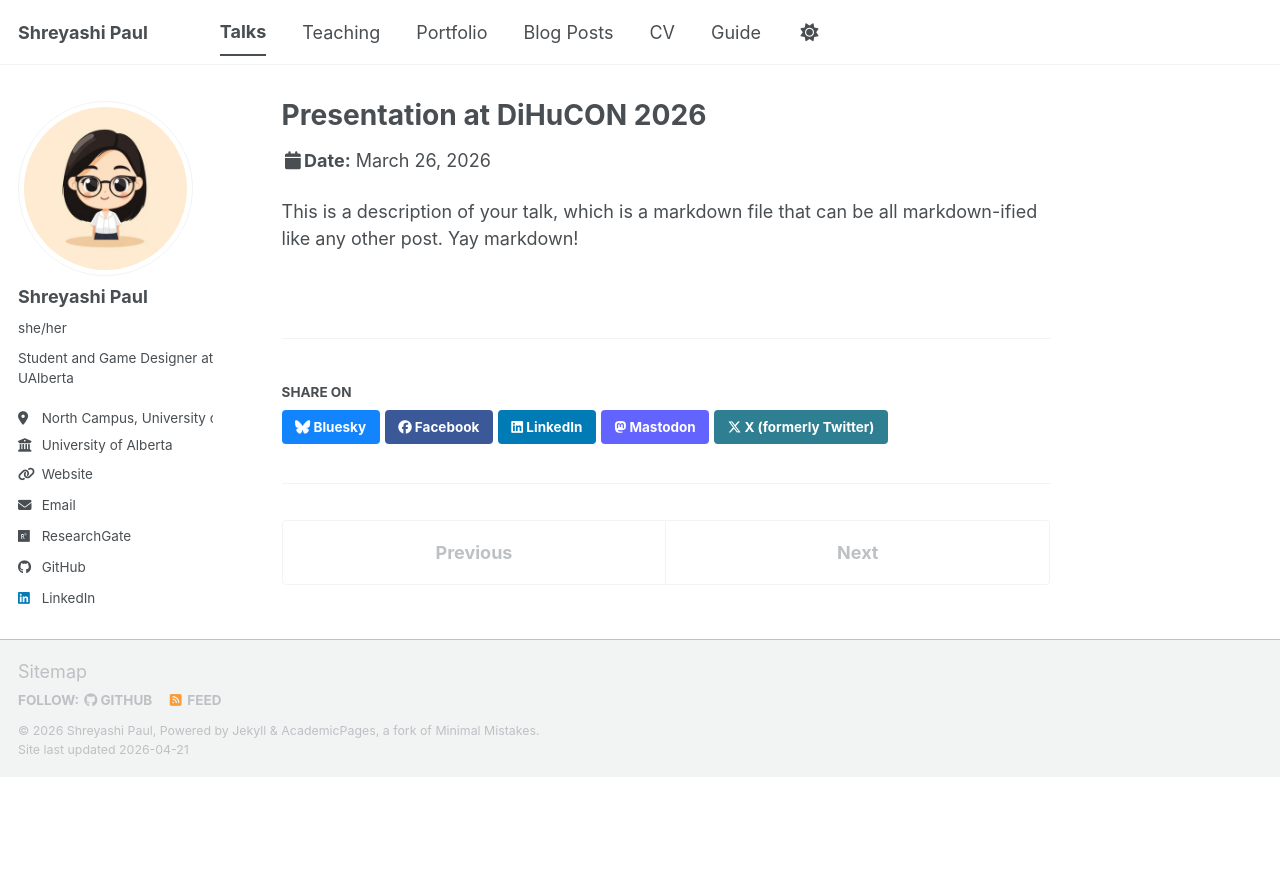
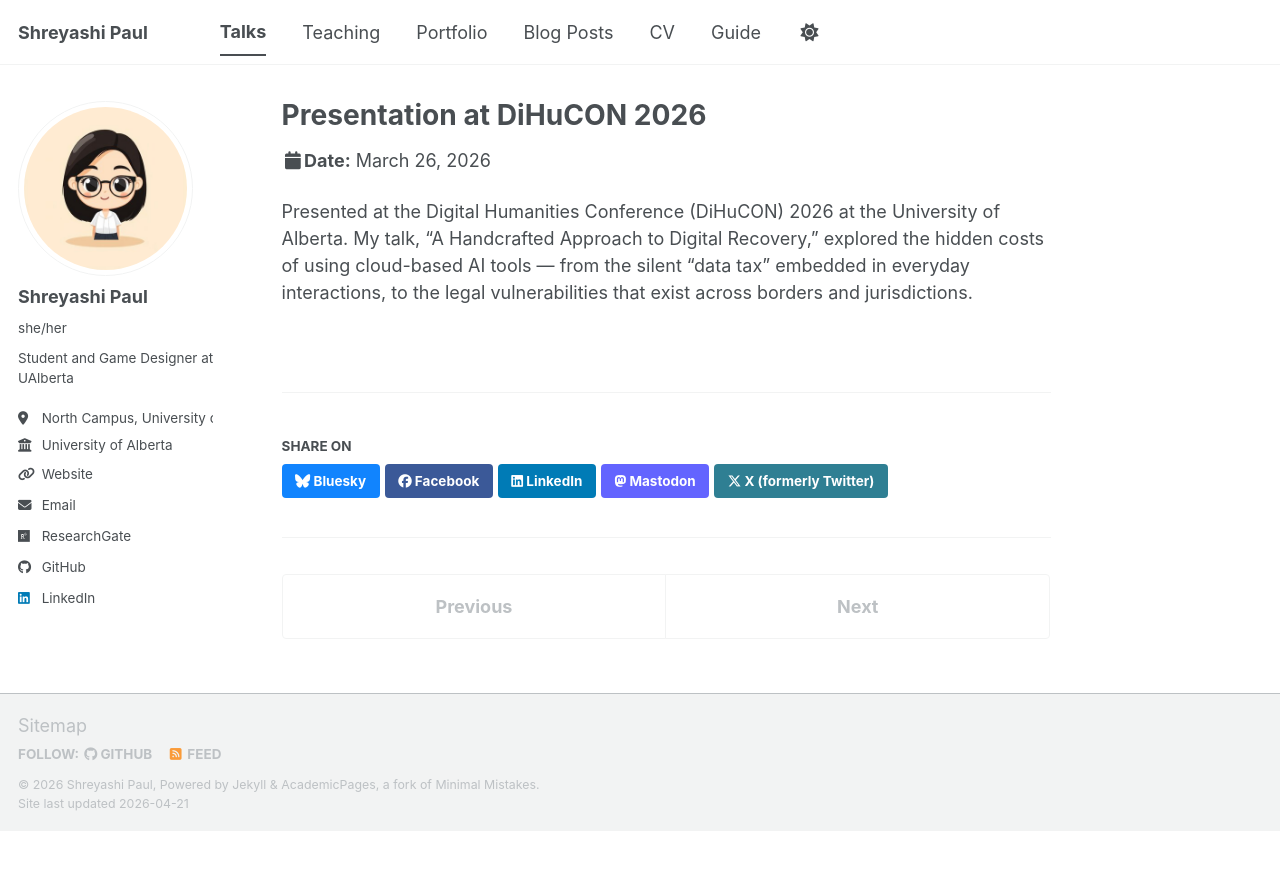
Before and after one commit to s-pl70/me, a Jekyll site: the page built from _talks/2012-03-01-talk-1.md, in a window 1280 px wide. Shown: the top 870 px of the page. Built offline with Jekyll 4.4.1, drawn with Linux system fonts in a browser that asks for light colours; a script bundle is joined from its source files by our own code; library files that are not in the unit come from our copies.

Commit message:
Update 2012-03-01-talk-1.md

```diff
--- a/_talks/2012-03-01-talk-1.md
+++ b/_talks/2012-03-01-talk-1.md
@@ -8,4 +8,5 @@ date: March 26, 2026
 location: "North Campus, University of Alberta, Edmonton, Canada"
 ---
 
-This is a description of your talk, which is a markdown file that can be all markdown-ified like any other post. Yay markdown!
+
+Presented at the Digital Humanities Conference (DiHuCON) 2026 at the University of Alberta. My talk, "A Handcrafted Approach to Digital Recovery," explored the hidden costs of using cloud-based AI tools — from the silent "data tax" embedded in everyday interactions, to the legal vulnerabilities that exist across borders and jurisdictions.
```
